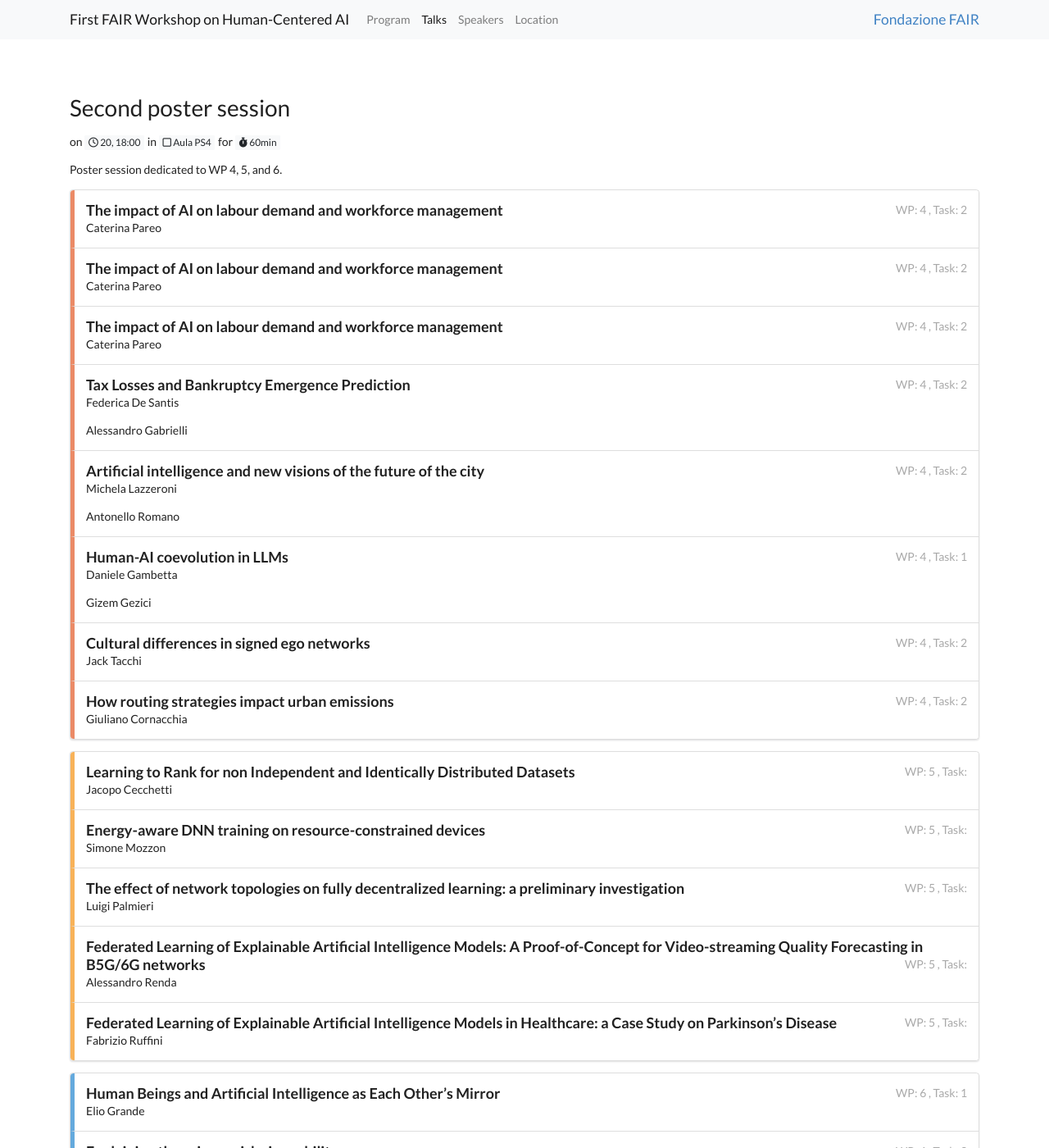
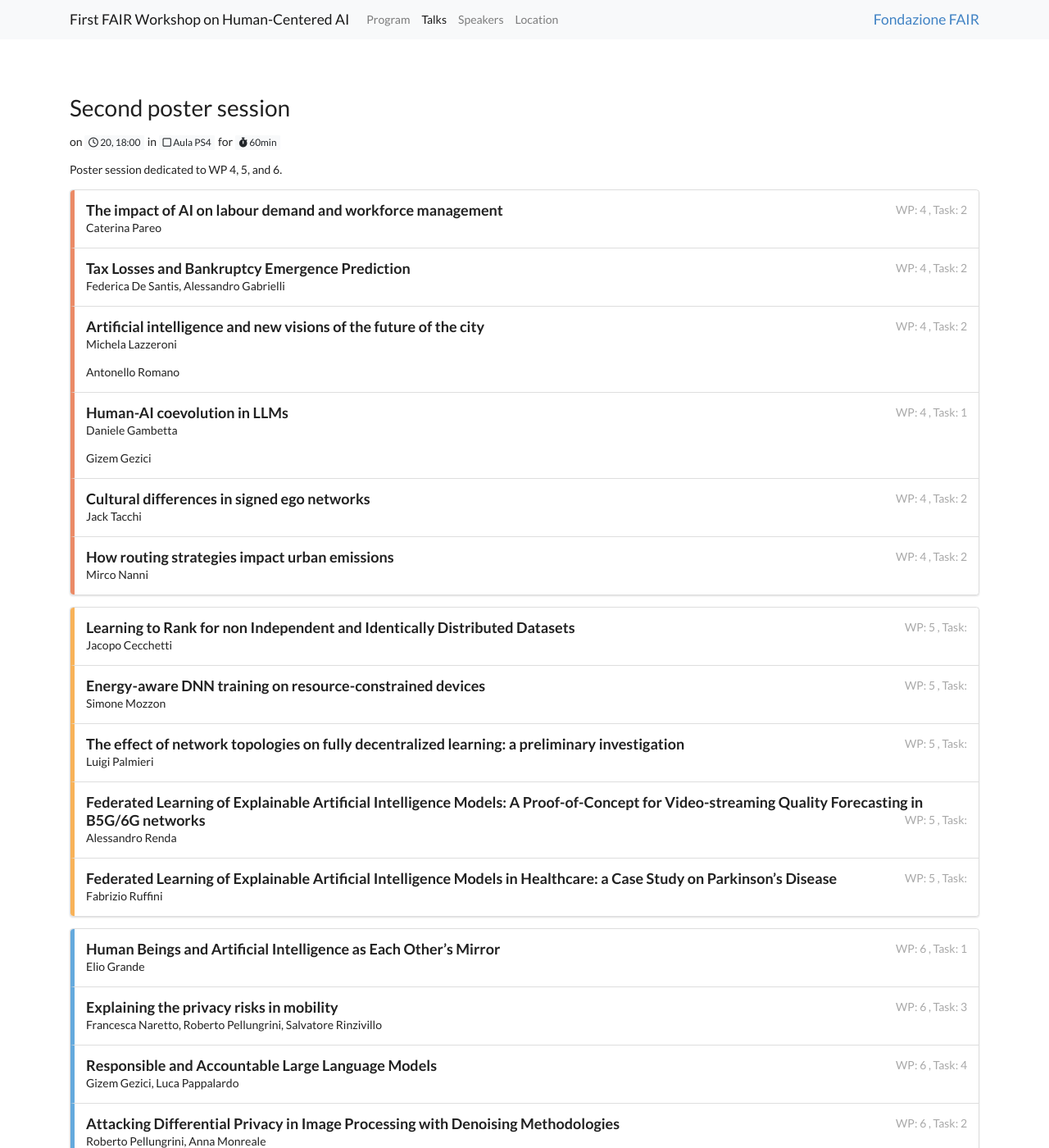
Before and after one commit to fiji87/wob, a Jekyll site: the page built from _talks/posters2.md, in a window 1280 px wide and 1400 px high. Shown: the whole window at 82% size. Built offline with Jekyll 4.4.1, drawn with Linux system fonts in a browser that asks for light colours; nearby versions of some CDN libraries.

Commit message:
removed repeated talk

```diff
--- a/_data/program.yml
+++ b/_data/program.yml
@@ -13,7 +13,7 @@ days:
           time_start: '09:30'
           time_end: '09:40'
 
-        - name: The LORE framework
+        - name: 'LORE Framework: a platform for exploring local based explanation methods'
           time_start: '09:40'
           time_end: '10:00'
 
--- a/_layouts/program.html
+++ b/_layouts/program.html
@@ -69,7 +69,7 @@
 
           <div class="ui segment poster wp1 two column grid container">
             <div class="column">
-              <span class="title"><a href="/wob/talks/lore/">The LORE framework</a></span>
+              <span class="title"><a href="/wob/talks/lore/">LORE Framework: a platform for exploring local based explanation methods</a></span>
               <span class="speaker">Salvatore Rinzivillo</span>
             </div>
             <div class="column rightside">
--- a/_talks/posters2.md
+++ b/_talks/posters2.md
@@ -15,31 +15,12 @@ Poster session dedicated to WP 4, 5, and 6.
   </div>
 
   <div class="ui segment poster wp4">
-    <span class="title">The impact of AI on labour demand and workforce management</span>
-    <span class="block">
-      <span class="wp">4</span>
-      <span class="task">2</span>
-    </span>
-    <p class="presenter">Caterina Pareo</p>
-  </div>
-
-  <div class="ui segment poster wp4">
-    <span class="title">The impact of AI on labour demand and workforce management</span>
-    <span class="block">
-      <span class="wp">4</span>
-      <span class="task">2</span>
-    </span>
-    <p class="presenter">Caterina Pareo</p>
-  </div>
-
-  <div class="ui segment poster wp4">
     <span class="title">Tax Losses and Bankruptcy Emergence Prediction</span>
     <span class="block">
       <span class="wp">4</span>
       <span class="task">2</span>
     </span>
-    <p class="presenter">Federica De Santis</p>
-    <p class="presenter">Alessandro Gabrielli</p>
+    <p class="presenter">Federica De Santis, Alessandro Gabrielli</p>
   </div>
 
   <div class="ui segment poster wp4">
@@ -77,7 +58,7 @@ Poster session dedicated to WP 4, 5, and 6.
       <span class="wp">4</span>
       <span class="task">2</span>
     </span>
-    <p class="presenter">Giuliano Cornacchia</p>
+    <p class="presenter">Mirco Nanni</p>
   </div>
 
 
```
Also changed, not shown: _talks/lore.md (+1 -1 lines).
